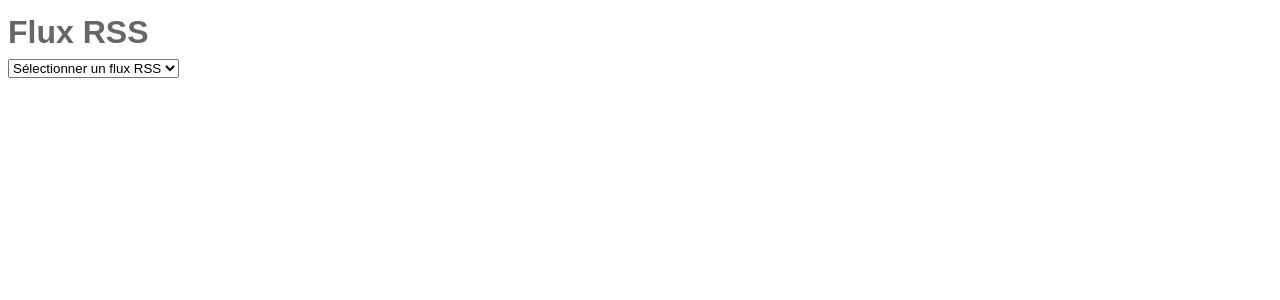
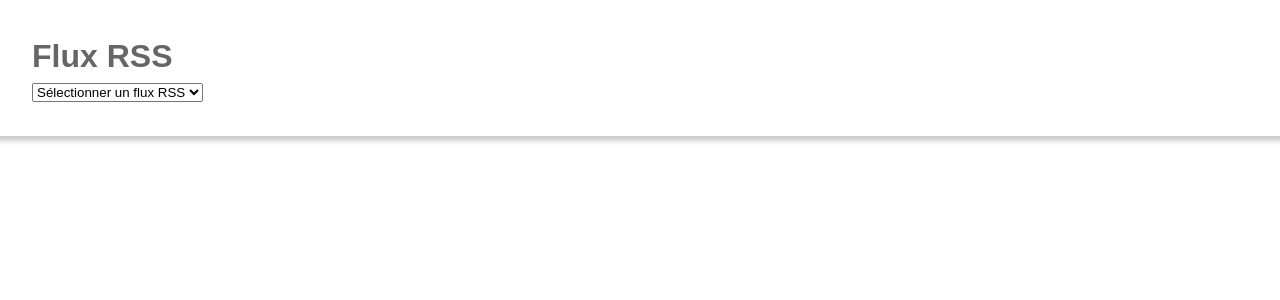
Before and after one commit to TranberGH/react18, a React app: page / in a window 1280 px wide. Shown: the top 300 px of the page. Built offline with nearby package versions, Linux system fonts and the light colour scheme.

Commit message:
update styles

```diff
--- a/src/app/app.hooks.tsx
+++ b/src/app/app.hooks.tsx
@@ -7,6 +7,8 @@ import { createItem } from '../utils';
 function useFeeds() {
   const [feedsChoices, setFeedsChoices] = useState<{ title: string; url: string }[]>([]);
   const [feedItems, setFeedItems] = useState<FeedItem[]>([]);
+  const [feedTitle, setFeedTitle] = useState(null);
+  const [feedDescription, setFeedDescription] = useState(null);
 
   const handleFeedChoice = useCallback(async (evt) => {
     const select = evt.target as HTMLSelectElement;
@@ -17,9 +19,13 @@ function useFeeds() {
           return resp.json();
         })
         .then((result) => {
-          const allFeedItems = result?.rss?.channel?.item?.map((currentItem: any) => {
+          console.log('result : ', result?.rss?.channel);
+          const { title, description, item } = result?.rss?.channel ?? {};
+          const allFeedItems = item?.map((currentItem: any) => {
             return createItem(currentItem);
           });
+          setFeedTitle(title);
+          setFeedDescription(description);
           setFeedItems(allFeedItems);
         });
     }
@@ -34,7 +40,7 @@ function useFeeds() {
     setFeedsChoices(feedsItems);
   }, []);
 
-  return { feedsChoices, handleFeedChoice, feedItems };
+  return { feedsChoices, handleFeedChoice, feedTitle, feedDescription, feedItems };
 }
 
 export { useFeeds };
--- a/src/app/index.tsx
+++ b/src/app/index.tsx
@@ -2,17 +2,16 @@
 import React from 'react';
 
 import { useFeeds } from './app.hooks';
+import { InfosItem } from '../components';
 
 import '../assets/styles/styles.scss';
-import { InfosItem } from '../components';
 
 function App() {
-  const { feedsChoices, handleFeedChoice, feedItems } = useFeeds();
+  const { feedsChoices, handleFeedChoice, feedTitle, feedDescription, feedItems } = useFeeds();
   return (
     <main>
-      <header>
+      <header className="app-header">
         <h1>Flux RSS</h1>
-      </header>
         <form>
           <select onChange={handleFeedChoice}>
             <option>Sélectionner un flux RSS</option>
@@ -25,9 +24,18 @@ function App() {
             })}
           </select>
         </form>
-      <div>
+      </header>
+
+      <div className="feed-block">
+        {feedTitle && <h2 className="feed-title">{feedTitle}</h2>}
+        {feedDescription && <p className="feed-description">{feedDescription}</p>}
         {feedItems.map((item, itemIndex) => {
-          return <InfosItem item={item} even={itemIndex % 2 === 0} />;
+          return (
+            <>
+              <InfosItem item={item} even={itemIndex % 2 === 0} />
+              {itemIndex < feedItems.length - 1 && <hr className="feed-item-separator" />}
+            </>
+          );
         })}
       </div>
     </main>
--- a/src/assets/styles/styles.scss
+++ b/src/assets/styles/styles.scss
@@ -1,12 +1,3 @@
-body {
-  font: 1em / 1.5 Corbel, sans-serif;
-  color: #666;
-}
-
-a {
-  color: #333;
-}
-
 h1,
 h2,
 h3,
@@ -23,3 +14,35 @@ figure {
   margin: 0;
   padding: 0;
 }
+
+body {
+  font: 1em / 1.5 Corbel, sans-serif;
+  color: #666;
+  padding: 0 0 4em;
+  margin: 0;
+}
+
+a {
+  color: #333;
+}
+
+.app-header {
+  position: sticky;
+  top: 0;
+  left: 0;
+  right: 0;
+  z-index: 1;
+  background-color: #fff;
+  padding: 2em;
+  box-shadow: 0 0 0.3em 0.3em rgba(0, 0, 0, 0.2);
+}
+
+.feed-block {
+  position: relative;
+  z-index: 0;
+
+  &::after {
+    content: '\A0';
+    clear: both;
+  }
+}
--- a/src/components/infos-item/index.tsx
+++ b/src/components/infos-item/index.tsx
@@ -16,7 +16,6 @@ function InfosItem({ item, even }: InfosItemProps) {
     image: { url, width, height },
   } = item ?? {};
 
-  console.log('item : ', item, even);
   return (
     <article className={`feed-article${even ? ' even-item' : ''}`}>
       <header className="feed-header">
--- a/src/components/infos-item/infos-item.scss
+++ b/src/components/infos-item/infos-item.scss
@@ -2,35 +2,24 @@ $image-margin: 1em;
 
 .feed-article {
   padding: 2em;
-  // clear: both;
   position: relative;
+  overflow: hidden;
+
+  &::after {
+    content: '\A0';
+    clear: both;
+  }
 
   .feed-image {
-    // float: right;
+    float: right;
     margin-left: $image-margin;
-    // margin-bottom: 0.2em;
   }
 
   &.even-item {
     .feed-image {
-      // float: left;
+      float: left;
       margin-right: $image-margin;
       margin-left: 0;
-    }
-  }
-
-  &::before {
-    content: '\A0';
-    position: absolute;
-    top: 0;
-    left: 20%;
-    right: 20%;
-    border-top: 1px solid #333;
-  }
-
-  &:first-of-type {
-    &::before {
-      content: none;
     }
   }
 
@@ -39,13 +28,14 @@ $image-margin: 1em;
   }
 }
 
-// .feed-content {
-//   display: grid;
-//   grid-template-columns: 4fr 1fr;
-// }
+.feed-item-separator {
+  clear: both;
+  margin: 1em 4em;
+}
 
 .feed-image {
   width: 40%;
+  max-width: 20em;
 
   img {
     max-width: 100%;
--- a/src/config.ts
+++ b/src/config.ts
@@ -3,6 +3,18 @@ const feeds = [
     title: 'Le Monde une',
     url: 'https://www.lemonde.fr/rss/une.xml',
   },
+  {
+    title: 'Le Monde une culture',
+    url: 'https://www.lemonde.fr/culture/rss_full.xml',
+  },
+  {
+    title: 'Le Monde une planète',
+    url: 'https://www.lemonde.fr/planete/rss_full.xml',
+  },
+  {
+    title: 'Le Monde une sciences',
+    url: 'https://www.lemonde.fr/sciences/rss_full.xml',
+  },
 ];
 
 export { feeds };
```
Lines whose indentation alone changed are shown as unchanged.
